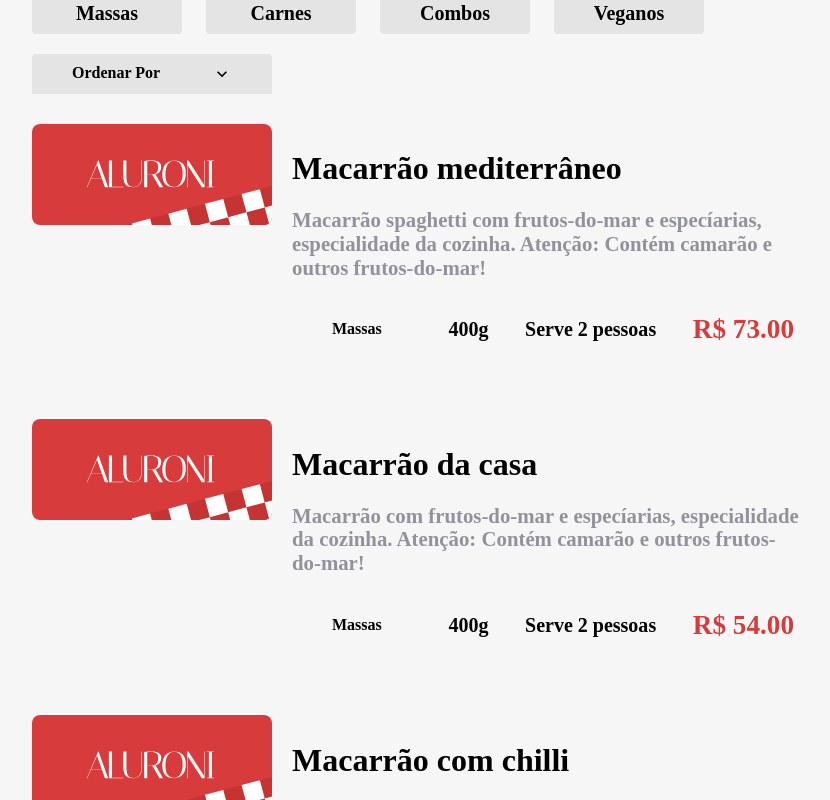
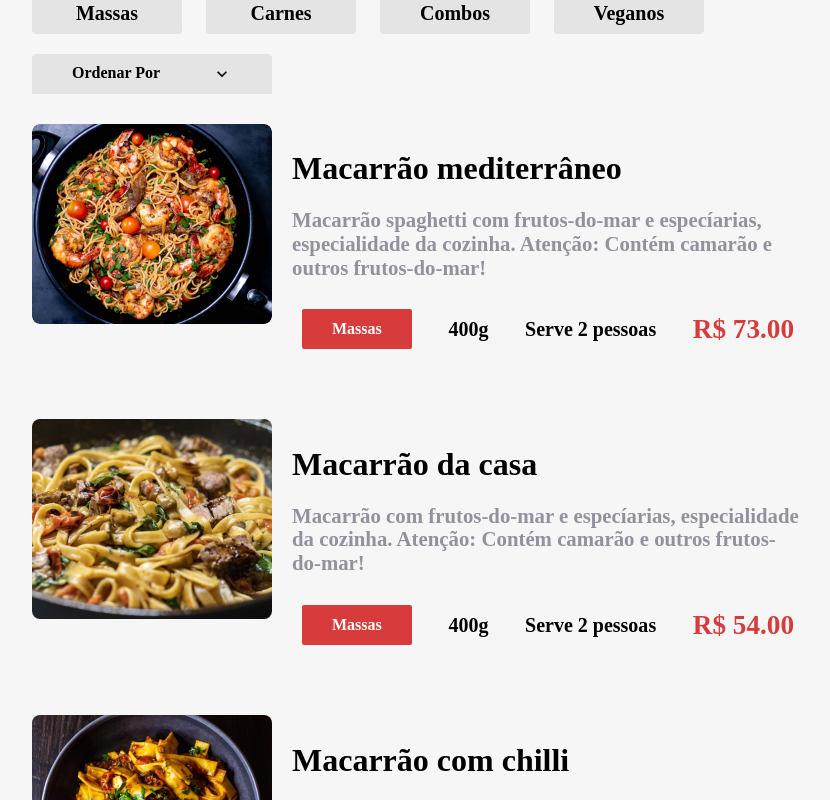
Before and after one commit to saulomagalhaes/aluroni, a React (Create React App) app: page / in a window 1280 px wide. Shown: the part 660-1460 px from the top of the page, without its empty margins (168-998 px from the left). Built offline with nearby package versions, Linux system fonts and the light colour scheme; a web font is replaced by a local one.

Commit message:
feat: :sparkles: cada item recebe imagem do prato

```diff
--- a/src/pages/Menu/Items/Item/index.tsx
+++ b/src/pages/Menu/Items/Item/index.tsx
@@ -1,15 +1,15 @@
-import logo from 'assets/images/logo.svg'
+import classNames from 'classnames'
 import menu from '../items.json'
 import styles from './Item.module.scss'
 
 type Props = typeof menu[0]
 
 export default function Item(props: Props) {
-  const {title, description, category, size, serving, price} = props
+  const {title, description, category, size, serving, price, photo} = props
   return (
     <div className={styles.item}>
       <div className={styles.item__imagem}>
-        <img src={logo} alt={title} />
+        <img src={photo} alt={title} />
       </div>
       <div className={styles.item__descricao}>
         <div className={styles.item__titulo}>
@@ -17,7 +17,12 @@ export default function Item(props: Props) {
           <p>{description}</p>
         </div>
         <div className={styles.item__tags}>
-          <div className={styles.item__tipo}>{category.label}</div>
+          <div className={classNames({
+            [styles.item__tipo]: true,
+            [styles[`item__tipo__${category.label.toLowerCase()}`]]: true,
+          })}>
+            {category.label}
+          </div>
           <div className={styles.item__porcao}>{size}g</div>
           <div className={styles.item__qtdpessoas}>Serve {serving} pessoa{serving === 1 ? "" : "s"}
           </div>
```
